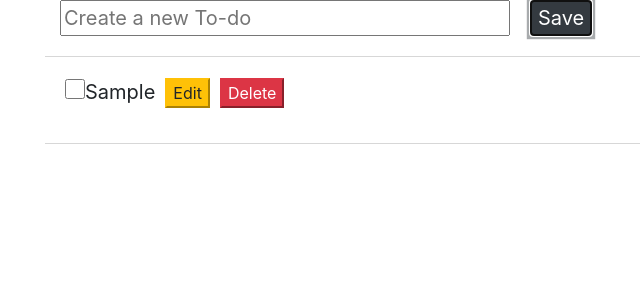
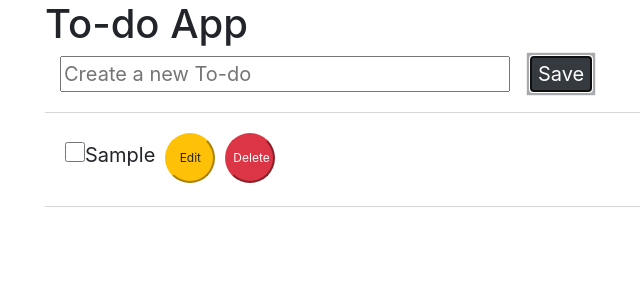
Before and after one commit to jungRoit/React-To-Do, a React (Create React App) app: page / in a window 1280 px wide. Both pictures are taken after typing "Sample" into the empty fields and a click on the button "Save". Shown: the top 300 px of the page, without its empty margins (295-935 px from the left). Built offline with nearby package versions, Linux system fonts and the light colour scheme.

Commit message:
header created

```diff
--- a/src/App.js
+++ b/src/App.js
@@ -2,6 +2,7 @@ import React, { Component } from 'react';
 import './App.css';
 import Form from './components/form';
 import Todo from './components/to-do';
+import Header from './components/header';
 
 class App extends Component {
   constructor(props) {
@@ -56,6 +57,7 @@ class App extends Component {
 		localStorage.setItem('todos',JSON.stringify(this.state.todos) || null);
     return (
       <div className="App">
+        <Header title="To-do App"/>
         <Form clicked={this.addTodo} />
         {this.state.todos.map((todo, i) =>
           <Todo
--- /dev/null
+++ b/src/components/header/index.css
@@ -0,0 +1,9 @@
+.header {
+    background: #232221;
+    padding: 20px 10px 20px 10px;
+}
+
+.header h1 {
+    margin: auto;
+    color: #F3F0F0;
+}
--- /dev/null
+++ b/src/components/header/index.js
@@ -0,0 +1,13 @@
+import React from 'react';
+import './index.css';
+
+const Header = (props) => {
+
+    return (
+        <div classsName="header">
+            <h1>{props.title}</h1>
+        </div>
+    )
+}
+
+export default Header;
--- a/src/components/to-do/index.css
+++ b/src/components/to-do/index.css
@@ -21,12 +21,17 @@
 }
 
 .button {
-	margin-left: 10px;
+    margin-left: 10px;
+    border-radius: 50%;
+    height: 50px;
+    width: 50px;
+    font-size: 12px;
 }
 
 .checkbox {
 	width: 20px;
-	height: 20px;
+    height: 20px;
+    border-radius: 50%;
 }
 
 .to-do {
```
